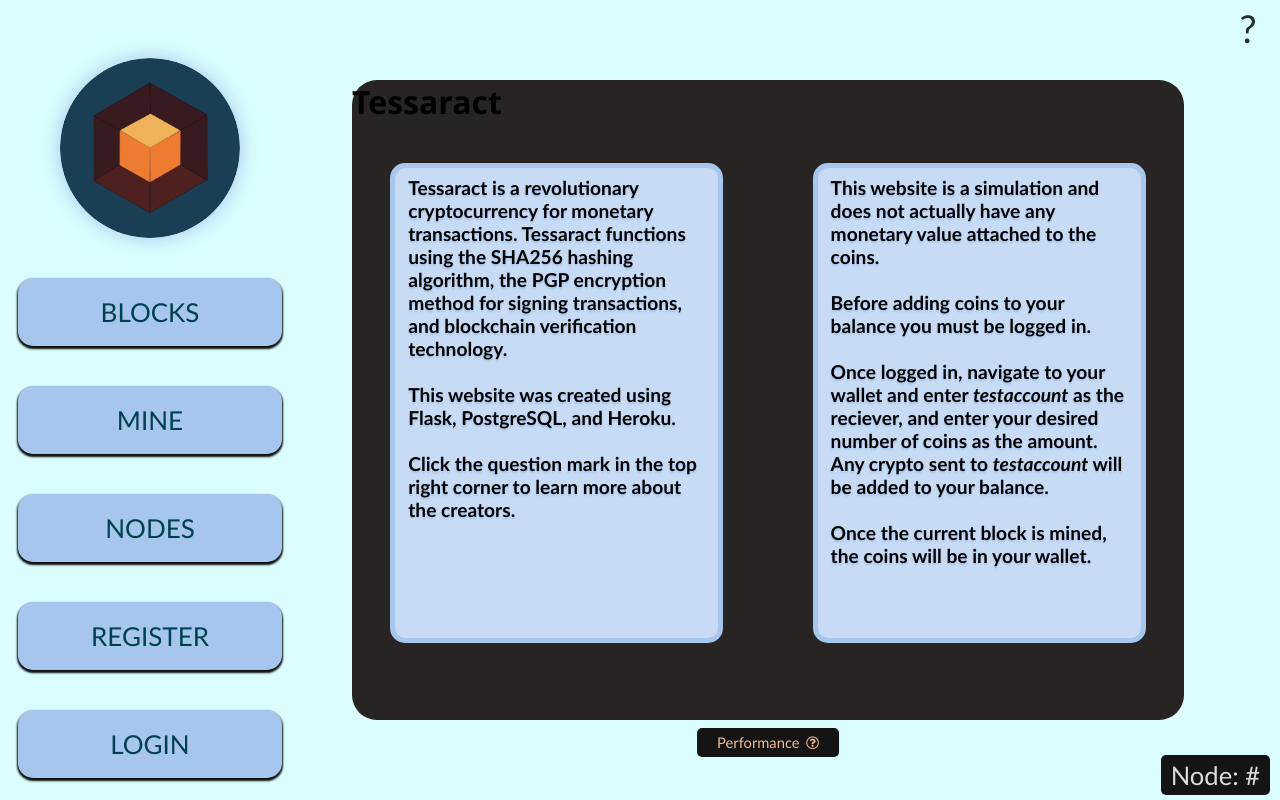
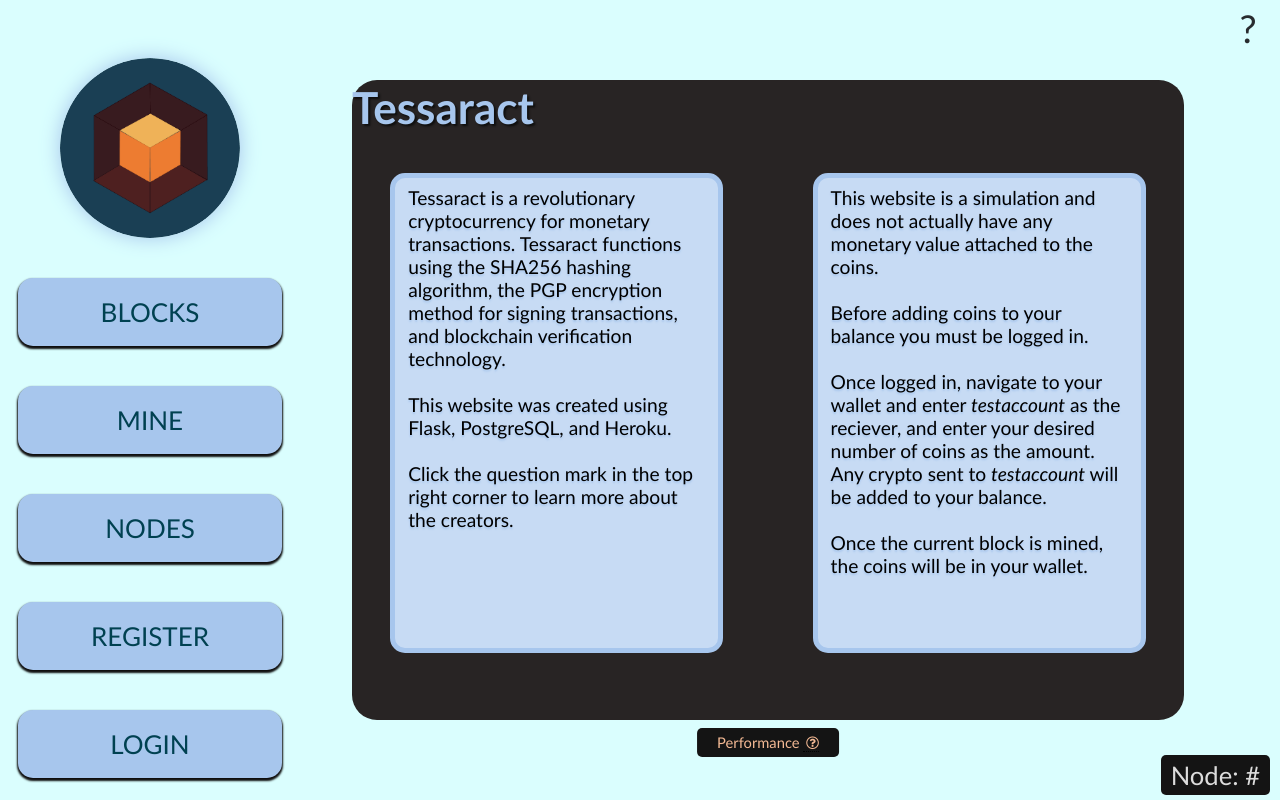
Before and after one commit to ntcampbell03/blockchainproject, a Flask app: page / in a window 1280 px wide. Run offline with Flask 2, Linux system fonts and the light colour scheme; parts of the project's set-up code (start-up, migrations or seed data) failed here and were passed over; some libraries are stand-ins or nearby versions.

Commit message:
updated title text

```diff
--- a/coin/templates/home.html
+++ b/coin/templates/home.html
@@ -8,7 +8,7 @@ Tessaract - Home
     <div class="contentbg darkbg">
     </div>
     <div class="contentbg">
-        <h1>Tessaract<h1>
+        <strong class="bl-title">Tessaract</strong><br>
     <div class="ho-subbox ho-floatLeft">
         Tessaract is a revolutionary cryptocurrency for monetary transactions. Tessaract functions using the SHA256 hashing algorithm, the PGP encryption method for signing transactions, and blockchain verification technology.
         <br><br>
```
